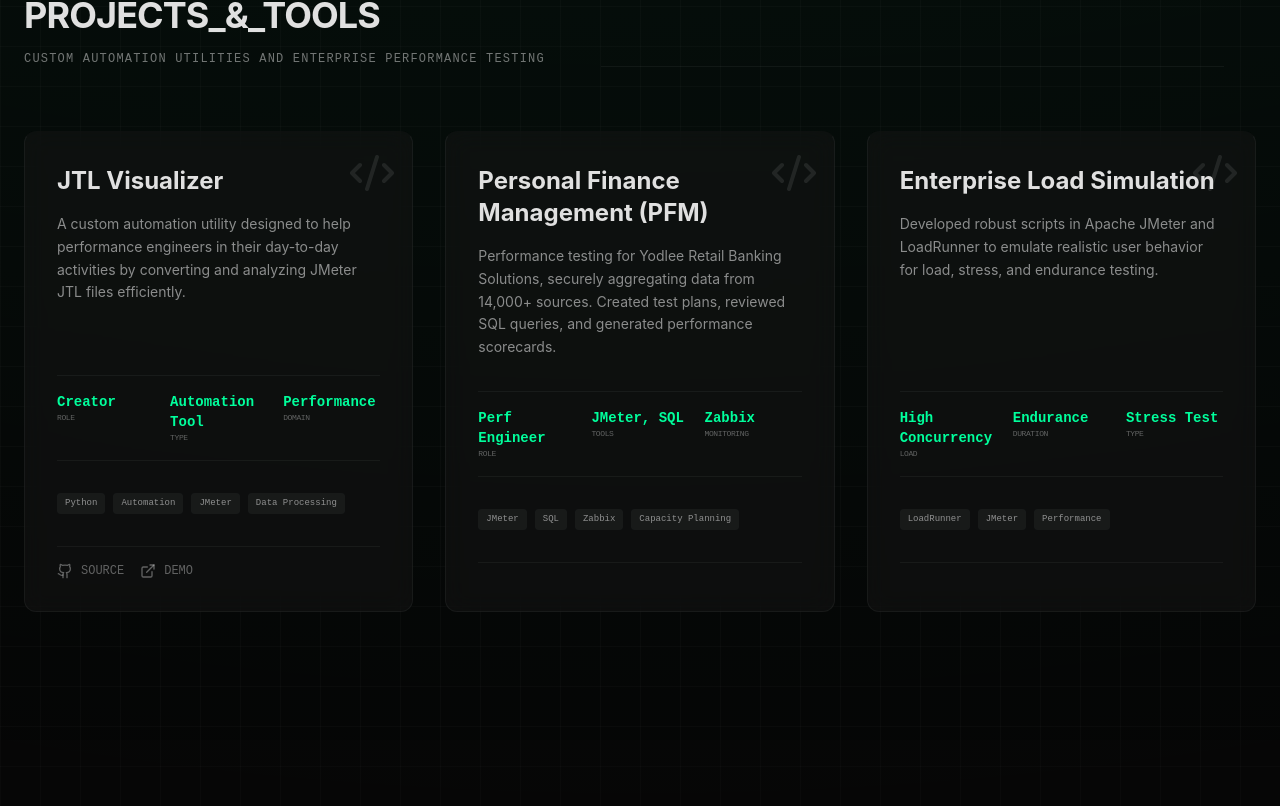
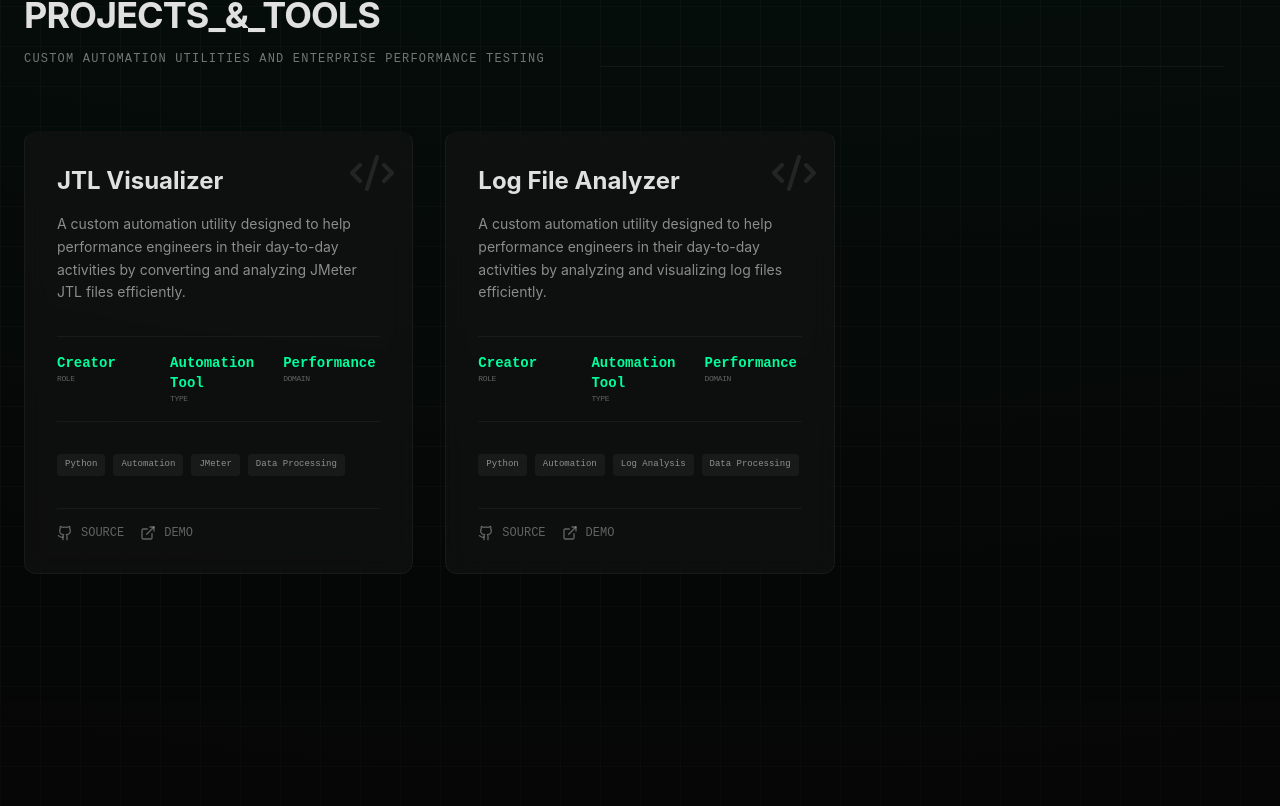
Before and after one commit to nagarjunx/nagarjunx.github.io, a React (Vite) app: page / in a window 1280 px wide. Shown: the part 2114-2920 px from the top of the page. Built offline with nearby package versions, Linux system fonts and the light colour scheme.

Commit message:
updated project

```diff
--- a/src/App.tsx
+++ b/src/App.tsx
@@ -399,7 +399,7 @@ const TerminalSection = () => {
         response = 'Nagarjuna S - Performance Engineer with 5+ years of experience across Banking and Healthcare domains. Currently at Athenahealth.';
         break;
       case 'skills':
-        response = 'JMeter, LoadRunner, Zabbix, New Relic, Python, Powershell, Bash, Pywinauto, AWS Kubernetes, Docker, Linux, Oracle SQL, Java.';
+        response = 'JMeter, LoadRunner, Zabbix, New Relic, Python, Bash, Pywinauto, AWS Kubernetes, Docker, Linux, Oracle SQL.';
         break;
       case 'experience':
         response = 'MTS-Performance Engineer @ Athenahealth | IT Analyst-Performance Engineer @ TCS | Senior Associate-Performance Engineer @ Wipro.';
--- a/src/constants.ts
+++ b/src/constants.ts
@@ -26,7 +26,7 @@ export const SKILL_CATEGORIES = [
     title: 'Automation & Scripting',
     icon: Terminal,
     description: 'Building custom utilities to eliminate manual effort and accelerate analysis.',
-    skills: ['Python', 'Bash', 'PowerShell', 'Pywinauto', 'Java']
+    skills: ['Python', 'Bash', 'Pywinauto']
   },
   {
     title: 'Monitoring & APM',
@@ -73,21 +73,13 @@ export const PROJECTS = [
     demo: 'https://nagarjunx.github.io/JTL_Visualizer/',
   },
   {
-    title: 'Personal Finance Management (PFM)',
-    description: 'Performance testing for Yodlee Retail Banking Solutions, securely aggregating data from 14,000+ sources. Created test plans, reviewed SQL queries, and generated performance scorecards.',
-    metrics: { role: 'Perf Engineer', tools: 'JMeter, SQL', monitoring: 'Zabbix' },
-    tags: ['JMeter', 'SQL', 'Zabbix', 'Capacity Planning'],
-    github: '#',
-    demo: '#',
-  },
-  {
-    title: 'Enterprise Load Simulation',
-    description: 'Developed robust scripts in Apache JMeter and LoadRunner to emulate realistic user behavior for load, stress, and endurance testing.',
-    metrics: { load: 'High Concurrency', duration: 'Endurance', type: 'Stress Test' },
-    tags: ['LoadRunner', 'JMeter', 'Performance'],
-    github: '#',
-    demo: '#',
-  },
+    title: 'Log File Analyzer',
+    description: 'A custom automation utility designed to help performance engineers in their day-to-day activities by analyzing and visualizing log files efficiently.',
+    metrics: { role: 'Creator', type: 'Automation Tool', domain: 'Performance' },
+    tags: ['Python', 'Automation', 'Log Analysis', 'Data Processing'],
+    github: 'https://github.com/nagarjunx/log_ninja',
+    demo: 'https://nagarjunx.github.io/log_ninja/',
+  }
 ];
 
 export const STATS = [
```
